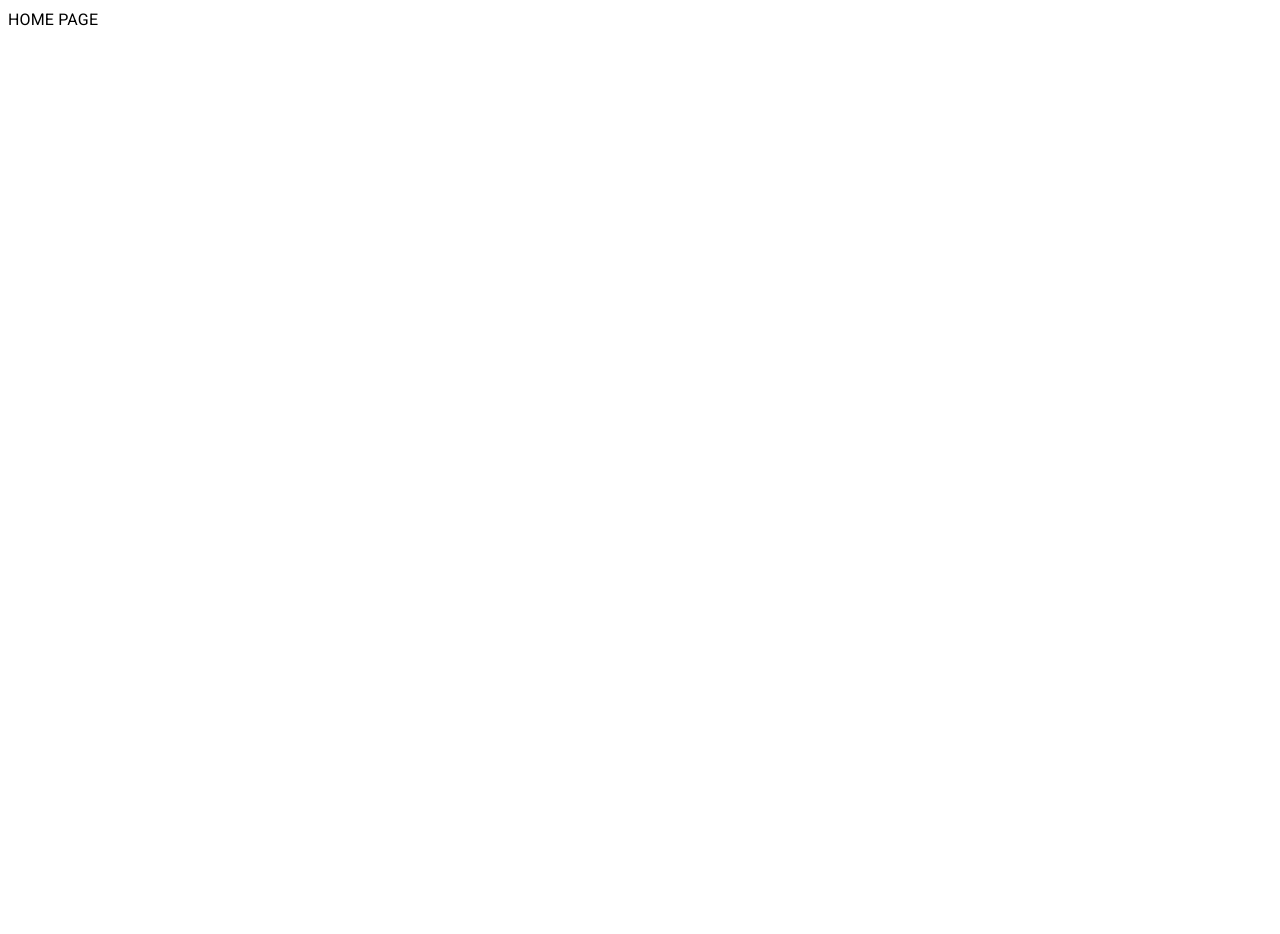
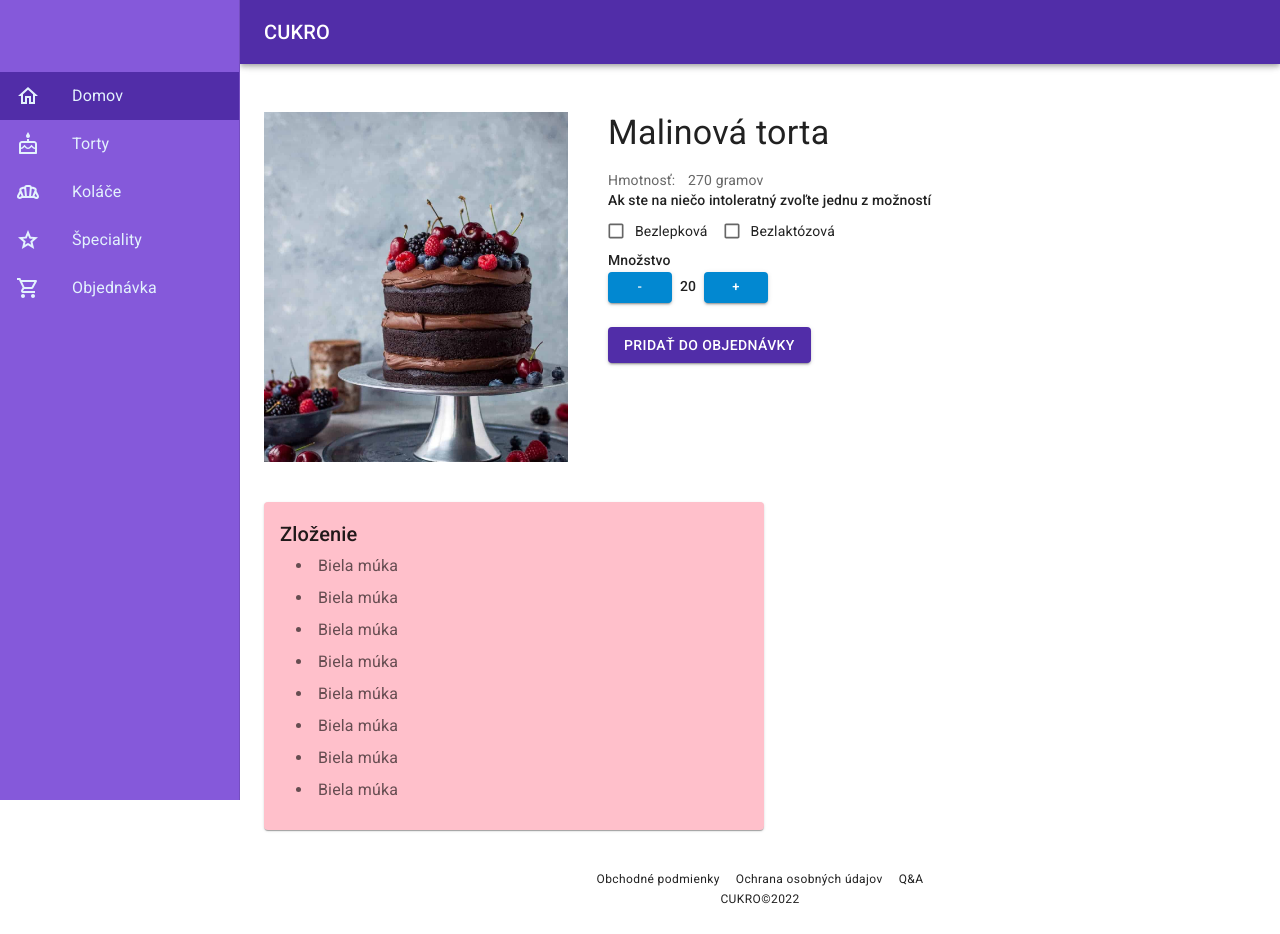
Before and after one commit to Mart1n991/cukro-customer-web, a React (Create React App) app: page / in a window 1280 px wide. Before the commit the page ends 800 px from the top, so only its background shows below. Built offline with nearby package versions, Linux system fonts and the light colour scheme.

Commit message:
created basic cake detail page with dummy data. for testing is now on home page

```diff
--- /dev/null
+++ b/src/components/cakeDetail/CakeDetail.js
@@ -0,0 +1,97 @@
+import { Button, Box, Checkbox, FormGroup, FormControlLabel, Grid, Typography, Card, CardContent, ListItem } from "@mui/material";
+import Layout from "../layout/Layout";
+import torta from "../../assets/Torty_1.jpg";
+
+const CakeDetail = () => {
+  return (
+    <Layout>
+      <Grid container spacing={5}>
+        <Grid item xs={12} md={6} lg={4}>
+          <Box sx={{ height: { xs: 300, md: 350 } }}>
+            <img src={torta} alt="torta" style={{ height: "100%", width: "100%", objectFit: "cover" }} />
+          </Box>
+        </Grid>
+        <Grid item xs={12} md={6} lg={8}>
+          <Box>
+            <Typography variant="h4" mb={2}>
+              Malinová torta
+            </Typography>
+            {/** Basic information about cake */}
+            <Box sx={{ display: "flex" }}>
+              <Typography variant="body2" color="text.secondary" width={80}>
+                Hmotnosť:
+              </Typography>
+              <Typography variant="body2" color="text.secondary">
+                270 gramov
+              </Typography>
+            </Box>
+
+            {/** Action that user can take: choose variants and amount */}
+            <Box>
+              <Typography variant="subtitle2">Ak ste na niečo intoleratný zvoľte jednu z možností</Typography>
+              <FormGroup sx={{ display: "flex", flexDirection: "row" }}>
+                <FormControlLabel
+                  control={<Checkbox size="small" />}
+                  label={<Typography variant="body2">Bezlepková</Typography>}
+                />
+                <FormControlLabel
+                  control={<Checkbox size="small" />}
+                  label={<Typography variant="body2">Bezlaktózová</Typography>}
+                />
+              </FormGroup>
+            </Box>
+          </Box>
+          {/** Action that user can take: choose amount of product */}
+          <Box mb={3}>
+            <Typography variant="subtitle2">Množstvo</Typography>
+            <Box sx={{ display: "flex", alignItems: "center" }}>
+              <Button variant="contained" color="info" size="small">
+                -
+              </Button>
+              <Typography variant="subtitle2" mx={1}>
+                20
+              </Typography>
+              <Button variant="contained" color="info" size="small">
+                +
+              </Button>
+            </Box>
+          </Box>
+          <Button variant="contained">Pridať do objednávky</Button>
+        </Grid>
+        <Grid item xs={12}>
+          <Card sx={{ backgroundColor: "pink", minWidth: 300, maxWidth: 500, maxHeight: 350, overflow: "auto" }}>
+            <CardContent>
+              <Typography variant="h6">Zloženie</Typography>
+              <ListItem dense sx={{ display: "list-item", color: "text.secondary" }}>
+                Biela múka
+              </ListItem>
+              <ListItem dense sx={{ display: "list-item", color: "text.secondary" }}>
+                Biela múka
+              </ListItem>
+              <ListItem dense sx={{ display: "list-item", color: "text.secondary" }}>
+                Biela múka
+              </ListItem>
+              <ListItem dense sx={{ display: "list-item", color: "text.secondary" }}>
+                Biela múka
+              </ListItem>
+              <ListItem dense sx={{ display: "list-item", color: "text.secondary" }}>
+                Biela múka
+              </ListItem>
+              <ListItem dense sx={{ display: "list-item", color: "text.secondary" }}>
+                Biela múka
+              </ListItem>
+              <ListItem dense sx={{ display: "list-item", color: "text.secondary" }}>
+                Biela múka
+              </ListItem>
+              <ListItem dense sx={{ display: "list-item", color: "text.secondary" }}>
+                Biela múka
+              </ListItem>
+            </CardContent>
+          </Card>
+        </Grid>
+      </Grid>
+    </Layout>
+  );
+};
+
+export default CakeDetail;
--- a/src/pages/home/Home.js
+++ b/src/pages/home/Home.js
@@ -1,5 +1,11 @@
 import { Typography } from "@mui/material";
+import CakeDetail from "../../components/cakeDetail/CakeDetail";
 
-const Home = () => <Typography>HOME PAGE</Typography>;
+const Home = () => (
+  <>
+    <Typography>HOME PAGE</Typography>
+    <CakeDetail />
+  </>
+);
 
 export default Home;
```
